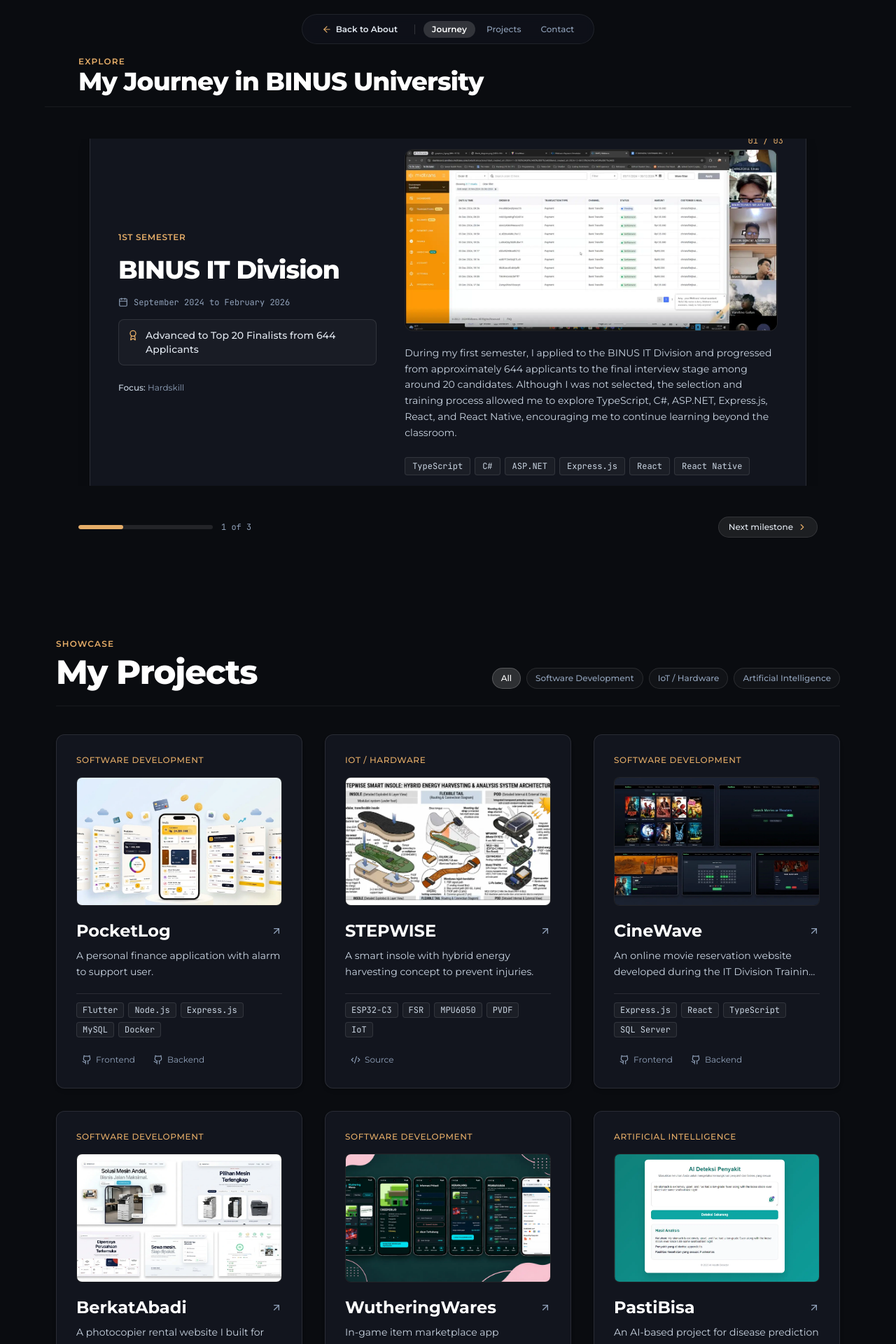
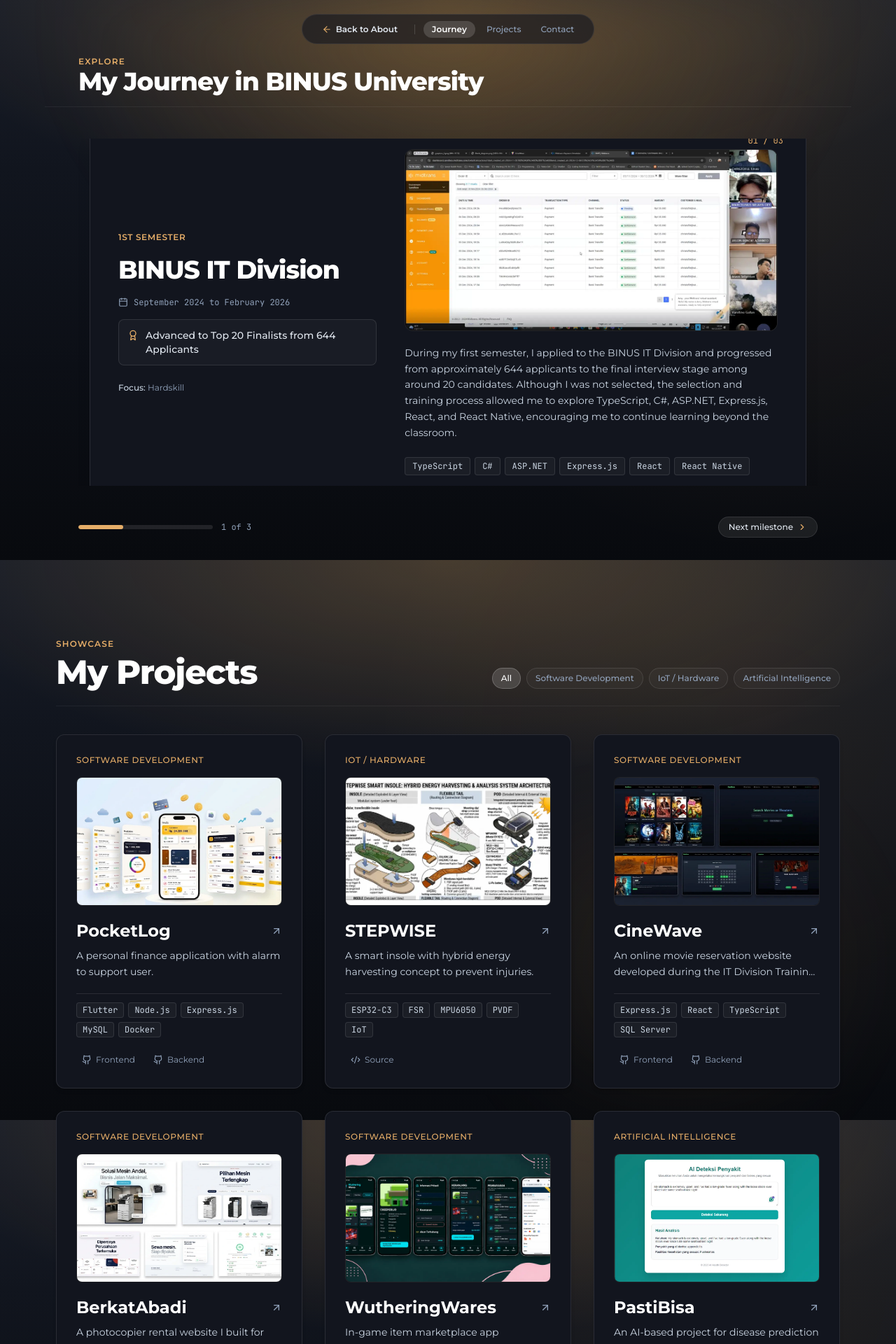
Before and after one commit to MarcelinuZz/Portofolio, a React (Vite) app: page /Journey in a window 1280 px wide. Shown: the top 1920 px of the page at 70% size. Built offline with nearby package versions, Linux system fonts and the light colour scheme.

Commit message:
upgrade background color

```diff
--- a/src/components/Contact.jsx
+++ b/src/components/Contact.jsx
@@ -13,7 +13,7 @@
   };
 
   return (
-    <section id="contact" className="relative w-full py-28 px-6 sm:px-12 lg:px-20 bg-[#0a0c10]">
+    <section id="contact" className="relative w-full py-28 px-6 sm:px-12 lg:px-20 bg-transparent">
       <div className="w-full max-w-5xl mx-auto rounded-2xl bg-[#12151e] border border-white/10 p-8 sm:p-12 lg:p-14 shadow-xl relative overflow-hidden">
 
         <div className="grid grid-cols-1 lg:grid-cols-12 gap-10 items-center">
--- a/src/components/Footer.jsx
+++ b/src/components/Footer.jsx
@@ -27,7 +27,7 @@
   };
 
   return (
-    <footer className="relative w-full border-t border-white/[0.08] bg-[#07080b] py-10 px-6 sm:px-12 lg:px-20 text-slate-400">
+    <footer className="relative w-full border-t border-white/[0.06] bg-[#080A0D]/70 backdrop-blur-sm py-10 px-6 sm:px-12 lg:px-20 text-slate-400">
       <div className="w-full max-w-6xl mx-auto flex flex-col sm:flex-row items-center justify-between gap-6">
 
         {/* Left: Branding & Tagline */}
--- a/src/components/Journey.jsx
+++ b/src/components/Journey.jsx
@@ -184,7 +184,7 @@
       ref={sectionRef}
       onTouchStart={handleTouchStart}
       onTouchEnd={handleTouchEnd}
-      className="relative w-full bg-[#0a0c10]"
+      className="relative w-full bg-transparent"
     >
       {!isMobile ? (
         <div className="relative w-full h-screen min-h-[640px] flex flex-col justify-between pt-20 pb-8 overflow-hidden">
--- a/src/components/PortalTransition.jsx
+++ b/src/components/PortalTransition.jsx
@@ -38,9 +38,9 @@
           animate={{ opacity: 1 }}
           exit={{ opacity: 0, transition: { duration: 0.35, ease: 'easeOut' } }}
         >
-          {/* Deep cinematic backdrop dissolve into #0a0c10 (Journey background) */}
+          {/* Deep cinematic backdrop dissolve into #14171D (Journey top background tone) */}
           <motion.div
-            className="absolute inset-0 bg-[#0a0c10]"
+            className="absolute inset-0 bg-[#14171D]"
             initial={{ opacity: 0 }}
             animate={{ opacity: [0, 0.3, 0.75, 1] }}
             transition={{ duration: 1.35, ease: 'easeInOut' }}
--- a/src/components/Projects.jsx
+++ b/src/components/Projects.jsx
@@ -13,8 +13,17 @@
       : projectsData.filter((p) => p.category === selectedCategory);
 
   return (
-    <section id="projects" className="relative w-full py-28 px-6 sm:px-12 lg:px-20 bg-[#0a0c10]">
-      <div className="w-full max-w-6xl mx-auto space-y-10">
+    <section id="projects" className="relative w-full py-28 px-6 sm:px-12 lg:px-20 bg-transparent overflow-hidden">
+      {/* Ambient background glow */}
+      <div
+        className="absolute top-1/4 -right-16 w-[500px] sm:w-[750px] h-[350px] sm:h-[450px] pointer-events-none -z-0"
+        style={{
+          background: 'radial-gradient(circle at 50% 50%, rgba(232, 166, 72, 0.09), transparent 70%)',
+          filter: 'blur(50px)'
+        }}
+        aria-hidden="true"
+      />
+      <div className="w-full max-w-6xl mx-auto space-y-10 relative z-10">
 
         {/* Section Header */}
         <div className="flex flex-col md:flex-row md:items-end justify-between gap-6 pb-6 border-b border-white/[0.06]">
--- a/src/index.css
+++ b/src/index.css
@@ -68,3 +68,29 @@
   outline: 2px solid #e5ad68;
   outline-offset: 3px;
 }
+
+/* Second page (Journey) ambient celestial gradient background */
+.journey-page {
+  background-color: #0b0d11;
+  background-image:
+    radial-gradient(
+      ellipse 85% 55% at 50% 0%,
+      rgba(232, 166, 72, 0.22),
+      transparent 70%
+    ),
+    radial-gradient(
+      circle at 85% 30%,
+      rgba(232, 166, 72, 0.08),
+      transparent 45%
+    ),
+    linear-gradient(
+      180deg,
+      #181d28 0%,
+      #11151e 30%,
+      #0c0f16 65%,
+      #080a0e 100%
+    );
+  background-attachment: fixed;
+  background-repeat: no-repeat;
+  background-size: cover;
+}
--- a/src/pages/JourneyPage.jsx
+++ b/src/pages/JourneyPage.jsx
@@ -88,7 +88,16 @@
   };
 
   return (
-    <div className="relative min-h-screen bg-[#0a0c10] text-[#f0f2f8] overflow-x-clip">
+    <div className="journey-page relative min-h-screen text-[#f0f2f8] overflow-x-clip">
+      {/* Top ambient warm amber halo */}
+      <div
+        className="absolute top-0 left-1/2 -translate-x-1/2 w-[700px] sm:w-[1100px] h-[340px] sm:h-[460px] pointer-events-none -z-0"
+        style={{
+          background: 'radial-gradient(ellipse at 50% 0%, rgba(232, 166, 72, 0.24), rgba(232, 166, 72, 0.08) 45%, transparent 75%)',
+          filter: 'blur(36px)'
+        }}
+        aria-hidden="true"
+      />
 
       {/* Navigation Header */}
       <header className="fixed top-0 left-0 right-0 z-40 pointer-events-none">
```
